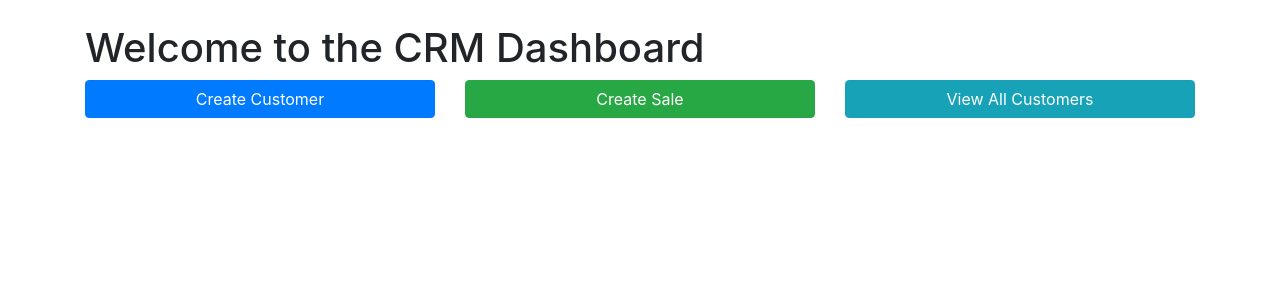
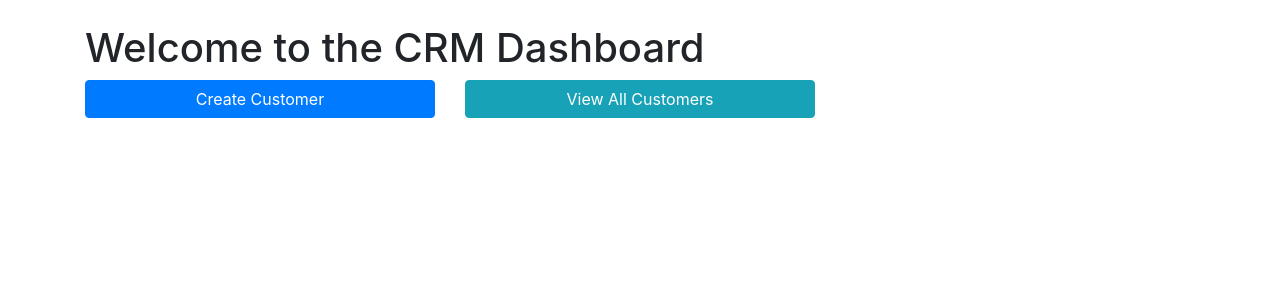
Before and after one commit to Vipin-hari/CRM, a Flask app: page / in a window 1280 px wide. Shown: the part 56-356 px from the top of the page. Run offline with Flask 3, Linux system fonts and the light colour scheme; some libraries are stand-ins or nearby versions.

Commit message:
updated some routes

```diff
--- a/app.py
+++ b/app.py
@@ -186,28 +186,6 @@ def sales_report():
     total_sales = sum(sale.amount for sale in sales)
     return render_template('sales_report.html', total_sales=total_sales, sales=sales)
 
-@app.route('/sales/create', methods=['GET', 'POST'])
-@login_required
-def create_sale():
-    if not current_user.is_admin:
-        flash('You do not have permission to create sales.', 'danger')
-        return redirect(url_for('index'))
-
-    if request.method == 'POST':
-        new_sale = Sale(
-            customer_id=request.form['customer_id'],
-            sale_date=datetime.strptime(request.form['sale_date'], '%Y-%m-%d').date(),
-            amount=request.form['amount'],
-            status=request.form['status']
-        )
-        db.session.add(new_sale)
-        db.session.commit()
-        flash('Sale created successfully!', 'success')
-        return redirect(url_for('sales'))
-
-    customers = Customer.query.all()
-    return render_template('create_sale.html', customers=customers)
-
 @app.route('/support-tickets/create', methods=['GET', 'POST'])
 @login_required
 def create_support_ticket():
--- a/templates/index.html
+++ b/templates/index.html
@@ -34,11 +34,11 @@
             <div class="col-md-4">
                 <a href="/customer/create" class="btn btn-primary btn-block">Create Customer</a>
             </div>
+            <!-- <div class="col-md-4">
+                <a href="/sales/create" class="btn btn-success btn-block">Create Sale</a>
+            </div> -->
             <div class="col-md-4">
-                <a href="/sales/create" class="btn btn-success btn-block">Create Sale</a>
-            </div>
-            <div class="col-md-4">
-                <a href="/admin/customers" class="btn btn-info btn-block">View All Customers</a>
+                <a href="customers" class="btn btn-info btn-block">View All Customers</a>
             </div>
         </div>
     </div>
```
Also changed, not shown: templates/create_sale.html (+20 -28 lines).
